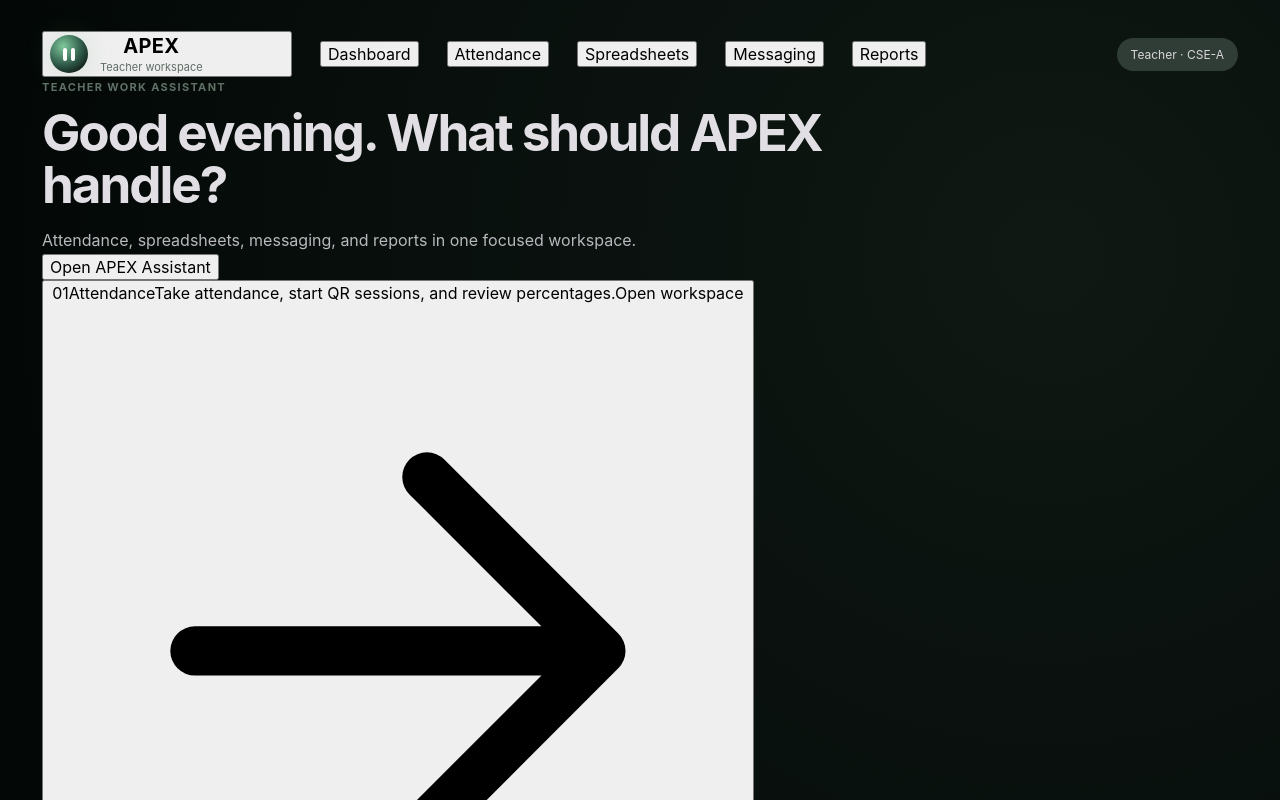
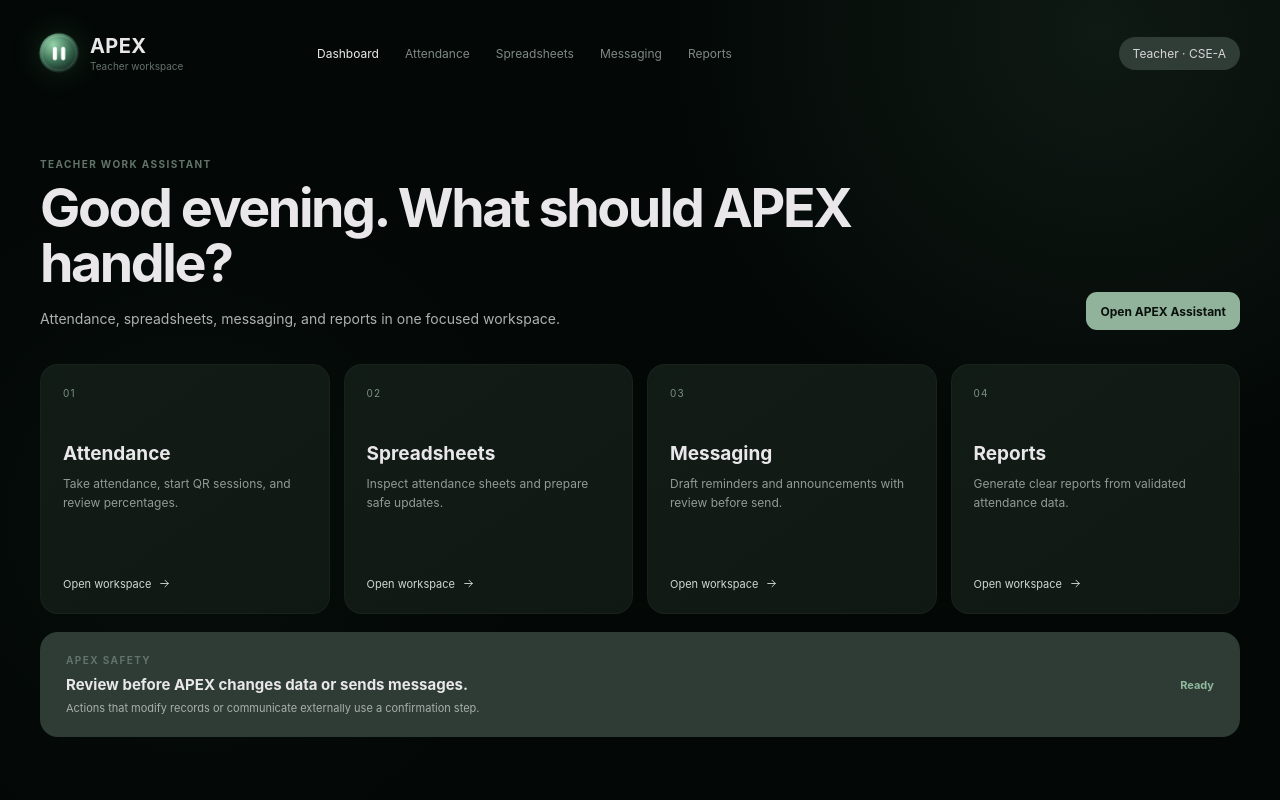
Before and after one commit to dhakshen04-maker/APEX, a React (Vite) app: page / in a window 1280 px wide. Shown: the top 800 px of the page. Built offline with nearby package versions, Linux system fonts and the light colour scheme.

Commit message:
feat: style APEX workspaces

```diff
--- a/src/styles.css
+++ b/src/styles.css
@@ -1,50 +1,141 @@
 * { box-sizing: border-box; }
 :root {
   font-family: Inter, ui-sans-serif, system-ui, -apple-system, BlinkMacSystemFont, "Segoe UI", sans-serif;
-  color: #e1dfe4;
+  color: #e9e7ea;
   background: #030806;
   font-synthesis: none;
   text-rendering: optimizeLegibility;
 }
 body { margin: 0; min-width: 320px; background: #030806; }
-button, a { font: inherit; }
+button, input, select, textarea { font: inherit; }
 button { cursor: pointer; }
-.app-shell { min-height: 100vh; padding: 28px 42px 44px; background: radial-gradient(circle at 82% 8%, rgba(100,145,120,.12), transparent 34%), #030806; }
-.topbar { height: 52px; display: flex; align-items: center; gap: 28px; }
-.brand { display: flex; align-items: center; gap: 12px; min-width: 250px; }
-.brand strong { display: block; font-size: 20px; letter-spacing: .02em; }
-.brand small { display: block; margin-top: 2px; color: #606e66; font-size: 11px; }
-.orb { width: 38px; height: 38px; border-radius: 50%; position: relative; overflow: hidden; background: radial-gradient(circle at 35% 30%, #7fc99c, #315d4b 50%, #14251e 78%); box-shadow: 0 0 28px rgba(105,180,130,.18); }
-.orb span { position: absolute; width: 4px; height: 13px; border-radius: 4px; background: white; top: 13px; }
+button, select, textarea { outline: none; }
+button:focus-visible, select:focus-visible, textarea:focus-visible { box-shadow: 0 0 0 2px #86a990; }
+.app-shell { min-height: 100vh; padding: 26px 40px 48px; background: radial-gradient(circle at 86% 4%, rgba(88,133,107,.14), transparent 32%), radial-gradient(circle at 15% 65%, rgba(54,84,68,.07), transparent 28%), #030806; }
+.topbar { height: 54px; display: flex; align-items: center; gap: 32px; }
+.brand { display: flex; align-items: center; gap: 12px; min-width: 245px; border: 0; padding: 0; background: transparent; color: inherit; text-align: left; }
+.brand span { display: flex; flex-direction: column; }
+.brand strong { font-size: 20px; letter-spacing: .02em; }
+.brand small { margin-top: 2px; color: #65716b; font-size: 10px; }
+.orb-shell { width: 38px; height: 38px; flex: 0 0 auto; }
+.orb { width: 38px; height: 38px; border-radius: 50%; position: relative; overflow: hidden; background: radial-gradient(circle at 35% 28%, #94d5aa, #37674f 49%, #13261e 78%); box-shadow: 0 0 30px rgba(105,180,130,.2); animation: breathe 3.2s ease-in-out infinite; }
+.orb::after { content: ""; position: absolute; inset: 2px; border-radius: inherit; border: 1px solid rgba(255,255,255,.15); }
+.orb span { position: absolute; width: 4px; height: 13px; border-radius: 4px; background: #fff; top: 13px; z-index: 1; }
 .orb span:first-child { left: 13px; } .orb span:last-child { right: 13px; }
-nav { display: flex; gap: 28px; flex: 1; }
-nav a { color: #969a9a; text-decoration: none; font-size: 12px; }
-nav a.active { color: #e1dfe4; }
-.profile { color: #d8d6da; background: #303d36; border-radius: 18px; padding: 9px 14px; font-size: 12px; }
-.hero { display: flex; justify-content: space-between; align-items: end; gap: 32px; padding: 78px 0 38px; }
-.eyebrow { margin: 0 0 12px; color: #607066; font-size: 11px; font-weight: 700; letter-spacing: .12em; }
-h1 { max-width: 780px; margin: 0; font-size: clamp(34px, 4vw, 56px); line-height: 1.02; letter-spacing: -.04em; }
-.subtitle { max-width: 720px; margin: 18px 0 0; color: #b8b8bd; font-size: 16px; line-height: 1.6; }
-.assistant-button, .card button { border: 0; border-radius: 12px; }
-.assistant-button { padding: 14px 18px; background: #86a990; color: #0b120e; font-weight: 700; }
-.grid { display: grid; grid-template-columns: repeat(4, minmax(0, 1fr)); gap: 14px; }
-.card { min-height: 230px; padding: 22px; border-radius: 18px; background: #121b17; border: 1px solid rgba(255,255,255,.035); }
-.card-dot { width: 8px; height: 8px; margin-bottom: 42px; border-radius: 50%; background: #86a990; box-shadow: 0 0 18px rgba(134,169,144,.35); }
-.card h2 { margin: 0; font-size: 20px; }
-.card p { min-height: 62px; margin: 10px 0 22px; color: #989b9e; font-size: 13px; line-height: 1.55; }
-.card button { padding: 10px 12px; background: #303d36; color: #d9d8dc; font-size: 12px; }
-.safety { display: flex; justify-content: space-between; align-items: center; margin-top: 18px; padding: 22px 26px; border-radius: 18px; background: #303d36; }
-.safety h2 { max-width: 720px; margin: 0; font-size: 17px; }
-.safety p:not(.eyebrow) { margin: 7px 0 0; color: #a8aaa9; font-size: 12px; }
-.safety span { color: #86a990; font-size: 12px; font-weight: 700; }
-@media (max-width: 900px) {
+@keyframes breathe { 0%,100% { transform: scale(1); } 50% { transform: scale(1.055); } }
+nav { display: flex; align-items: center; gap: 26px; flex: 1; }
+nav button { border: 0; padding: 8px 0; background: transparent; color: #7f8984; font-size: 12px; }
+nav button:hover, nav button.active { color: #eceaec; }
+.profile { color: #d8d6da; background: #303d36; border-radius: 18px; padding: 9px 14px; font-size: 12px; white-space: nowrap; }
+.page-header { display: flex; justify-content: space-between; align-items: end; gap: 32px; padding: 78px 0 34px; }
+.page-header h1 { max-width: 900px; margin: 0; font-size: clamp(38px, 4.2vw, 58px); line-height: 1.02; letter-spacing: -.045em; }
+.eyebrow { margin: 0 0 11px; color: #62736a; font-size: 10px; font-weight: 750; letter-spacing: .14em; }
+.subtitle { max-width: 760px; margin: 17px 0 0; color: #adb2b0; font-size: 14px; line-height: 1.6; }
+.button { display: inline-flex; align-items: center; justify-content: center; gap: 8px; min-height: 38px; border: 1px solid transparent; border-radius: 11px; padding: 9px 13px; color: #dfe2df; background: #29372f; font-size: 12px; }
+.button:hover { filter: brightness(1.12); }
+.button-primary { background: #91b39b; color: #09100c; font-weight: 750; }
+.button-ghost { background: transparent; border-color: #29352f; }
+.icon { width: 15px; height: 15px; flex: 0 0 auto; }
+.control-row { display: flex; align-items: center; gap: 9px; flex-wrap: wrap; margin-bottom: 14px; }
+.control-spacer { flex: 1; }
+select, .date-chip { min-height: 38px; border: 1px solid #25322c; border-radius: 11px; padding: 0 13px; color: #d7dad8; background: #101914; font-size: 12px; }
+.date-chip { display: inline-flex; align-items: center; border: 1px solid #25322c; }
+.workflow-grid { display: grid; grid-template-columns: repeat(4, minmax(0, 1fr)); gap: 14px; }
+.workflow-card { min-height: 250px; display: flex; flex-direction: column; align-items: flex-start; padding: 22px; border: 1px solid rgba(255,255,255,.035); border-radius: 18px; background: linear-gradient(145deg, #121c17, #101813); color: inherit; text-align: left; transition: transform .2s ease, border-color .2s ease, background .2s ease; }
+.workflow-card:hover { transform: translateY(-2px); border-color: rgba(145,179,155,.22); background: #142019; }
+.card-index { color: #799185; font-size: 10px; letter-spacing: .12em; }
+.card-title { margin-top: 43px; font-size: 19px; font-weight: 750; }
+.card-detail { min-height: 58px; margin-top: 10px; color: #929b97; font-size: 12px; line-height: 1.55; }
+.card-link { display: inline-flex; align-items: center; gap: 7px; margin-top: auto; color: #cfd8d2; font-size: 11px; }
+.card-link .icon { width: 13px; }
+.safety-banner { display: flex; align-items: center; justify-content: space-between; gap: 24px; margin-top: 18px; padding: 22px 26px; border-radius: 18px; background: #2e3c35; }
+.safety-banner strong { display: block; font-size: 15px; }
+.safety-banner .eyebrow { margin-bottom: 9px; }
+.safety-banner div > span { display: block; margin-top: 7px; color: #a8b0ac; font-size: 11px; }
+.status-dot { color: #8fb99d; font-size: 11px; font-weight: 700; }
+.metric-grid { display: grid; grid-template-columns: repeat(4, 1fr); gap: 12px; margin-bottom: 14px; }
+.metric { min-height: 116px; padding: 18px; border: 1px solid #18241e; border-radius: 16px; background: #0e1712; }
+.metric span, .metric small { display: block; color: #77827d; font-size: 11px; }
+.metric strong { display: block; margin: 12px 0 5px; font-size: 29px; letter-spacing: -.03em; }
+.workspace-layout, .report-grid { display: grid; grid-template-columns: minmax(0, 1fr) 300px; gap: 14px; }
+.message-layout, .qr-layout { display: grid; grid-template-columns: minmax(0, 1fr) 360px; gap: 14px; }
+.panel { border: 1px solid #18241e; border-radius: 18px; background: #0d1511; }
+.table-panel { min-width: 0; overflow: hidden; }
+.panel-head { display: flex; align-items: flex-start; justify-content: space-between; gap: 18px; padding: 22px 22px 17px; }
+.panel-head h2 { margin: 0; font-size: 17px; }
+.panel-meta { display: block; margin-top: 7px; color: #66716c; font-size: 11px; }
+.pill { display: inline-flex; align-items: center; border: 1px solid #2b3a32; border-radius: 999px; padding: 6px 9px; color: #9da9a2; background: #131d18; font-size: 10px; white-space: nowrap; }
+.pill.success { color: #8fb99d; border-color: #345441; }
+.table-tools { display: flex; gap: 7px; padding: 0 22px 15px; }
+.table-tools .button { min-height: 32px; padding: 6px 10px; }
+.table-wrap { overflow-x: auto; border-top: 1px solid #18241e; }
+table { width: 100%; border-collapse: collapse; text-align: left; font-size: 12px; }
+th { color: #68746e; font-size: 10px; font-weight: 650; letter-spacing: .04em; text-transform: uppercase; }
+th, td { padding: 13px 22px; border-bottom: 1px solid #16221c; }
+td { color: #d0d4d1; }
+td.muted { color: #6f7b75; }
+.attendance-state { display: inline-flex; border-radius: 999px; padding: 5px 8px; font-size: 10px; }
+.attendance-state.present { color: #8eb89b; background: #17261d; }
+.attendance-state.absent { color: #c99a87; background: #2b1c18; }
+.action-panel { display: flex; flex-direction: column; gap: 9px; padding: 22px; }
+.action-panel .eyebrow { margin-bottom: 5px; }
+.mini-note { margin-top: auto; padding-top: 17px; border-top: 1px solid #1b2821; color: #737e78; font-size: 10px; line-height: 1.55; }
+.composer, .recent-panel, .session-panel, .live-panel { padding: 22px; }
+.composer .panel-head, .recent-panel .panel-head { padding: 0 0 18px; }
+label { display: block; margin-top: 17px; color: #8c9691; font-size: 11px; }
+label select { display: block; width: 100%; margin-top: 7px; }
+.segmented { display: flex; gap: 5px; margin-top: 7px; padding: 4px; border: 1px solid #1c2922; border-radius: 12px; background: #0a110d; }
+.segmented button { flex: 1; border: 0; border-radius: 8px; padding: 8px; color: #75817b; background: transparent; font-size: 11px; }
+.segmented button.selected { color: #dce4df; background: #293a31; }
+textarea { display: block; width: 100%; min-height: 150px; resize: vertical; margin-top: 7px; border: 1px solid #25322c; border-radius: 12px; padding: 13px; color: #d9dedb; background: #0a110d; line-height: 1.55; font-size: 12px; }
+.natural-hint { margin: 10px 0 15px; padding: 10px 12px; border-radius: 10px; color: #748079; background: #111b15; font-size: 10px; }
+.recent-item { display: flex; flex-direction: column; gap: 5px; padding: 15px 0; border-bottom: 1px solid #1a2720; }
+.recent-item strong { font-size: 12px; }
+.recent-item span { color: #6f7a74; font-size: 10px; }
+.send-safety { display: grid; gap: 7px; margin-top: 24px; padding: 14px; border: 1px solid #2d3e34; border-radius: 13px; background: #131e18; }
+.send-safety strong { font-size: 11px; }
+.send-safety span { color: #7d8982; font-size: 10px; line-height: 1.5; }
+.report-bars { display: grid; gap: 18px; padding: 0 22px 22px; }
+.report-bars > div { display: grid; grid-template-columns: 1fr auto; gap: 8px; color: #8a9690; font-size: 11px; }
+.report-bars strong { color: #d9dedb; font-size: 11px; }
+.report-bars i { grid-column: 1 / -1; display: block; height: 7px; border-radius: 999px; background: linear-gradient(90deg, #71987e, #a0c2aa); }
+.session-grid { display: grid; grid-template-columns: repeat(2, 1fr); gap: 1px; margin-top: 16px; overflow: hidden; border: 1px solid #1a2720; border-radius: 13px; }
+.session-grid span { padding: 13px; color: #68746e; background: #0a110d; font-size: 10px; }
+.session-grid strong { display: block; margin-top: 5px; color: #d8ddda; font-size: 12px; }
+.qr-code { width: min(300px, 100%); margin: 28px auto 5px; display: flex; flex-direction: column; align-items: center; gap: 8px; text-align: center; }
+.qr-code strong { font-size: 13px; }
+.qr-code > span { color: #727e78; font-size: 10px; }
+.qr-pattern { display: grid; grid-template-columns: repeat(6, 1fr); gap: 4px; width: 210px; height: 210px; padding: 15px; border: 1px solid #28382e; border-radius: 12px; background: #eef1ed; }
+.qr-pattern i { border-radius: 1px; background: #eef1ed; }
+.qr-pattern i.on { background: #0a100d; }
+.live-panel { display: flex; flex-direction: column; }
+.live-count { display: flex; align-items: baseline; gap: 8px; margin: 15px 0 8px; }
+.live-count strong { font-size: 54px; letter-spacing: -.05em; }
+.live-count span { color: #68756e; font-size: 12px; }
+.session-status { width: fit-content; border-radius: 999px; padding: 6px 9px; font-size: 10px; }
+.session-status.active { color: #8fb99d; background: #17261d; }
+.session-status.closed { color: #bf8f7c; background: #2b1c18; }
+.latest { display: grid; gap: 5px; margin: 30px 0; padding: 15px; border: 1px solid #1d2b23; border-radius: 13px; background: #111a15; }
+.latest span, .latest small { color: #6e7b74; font-size: 10px; }
+.latest strong { font-size: 12px; }
+.live-panel ul { display: grid; gap: 10px; margin: auto 0 0; padding: 18px 0 0 16px; border-top: 1px solid #1a2720; color: #79847e; font-size: 10px; line-height: 1.5; }
+.modal-backdrop { position: fixed; inset: 0; z-index: 10; display: grid; place-items: center; padding: 20px; background: rgba(1,5,3,.78); backdrop-filter: blur(8px); }
+.confirm-modal { width: min(520px, 100%); padding: 26px; border: 1px solid #304137; border-radius: 18px; background: #101914; box-shadow: 0 28px 80px rgba(0,0,0,.45); }
+.confirm-modal h2 { margin: 0; font-size: 22px; }
+.confirm-modal > p:not(.eyebrow) { white-space: pre-wrap; color: #98a29d; font-size: 12px; line-height: 1.7; }
+.modal-actions { display: flex; justify-content: flex-end; gap: 8px; margin-top: 24px; }
+@media (max-width: 1000px) {
   .app-shell { padding: 22px; }
   .topbar nav { display: none; }
   .brand { min-width: 0; flex: 1; }
-  .hero { align-items: start; flex-direction: column; padding-top: 56px; }
-  .grid { grid-template-columns: repeat(2, minmax(0, 1fr)); }
+  .page-header { padding-top: 54px; }
+  .workflow-grid, .metric-grid { grid-template-columns: repeat(2, minmax(0, 1fr)); }
+  .workspace-layout, .report-grid, .message-layout, .qr-layout { grid-template-columns: 1fr; }
 }
-@media (max-width: 560px) {
-  .grid { grid-template-columns: 1fr; }
+@media (max-width: 580px) {
+  .workflow-grid, .metric-grid { grid-template-columns: 1fr; }
   .profile { display: none; }
+  .page-header { flex-direction: column; align-items: flex-start; }
+  .page-header h1 { font-size: 39px; }
+  .session-grid { grid-template-columns: 1fr; }
 }
```
